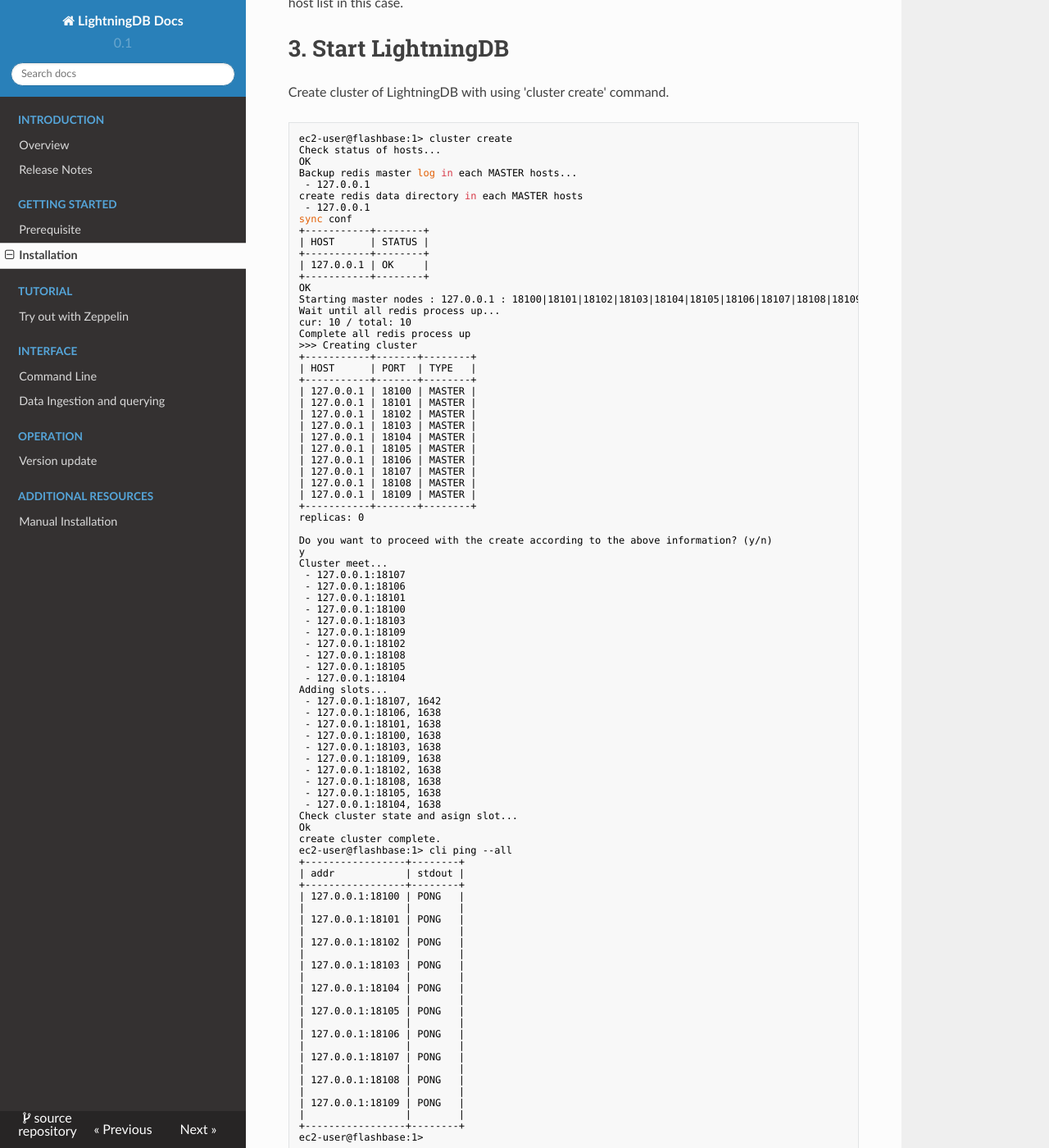
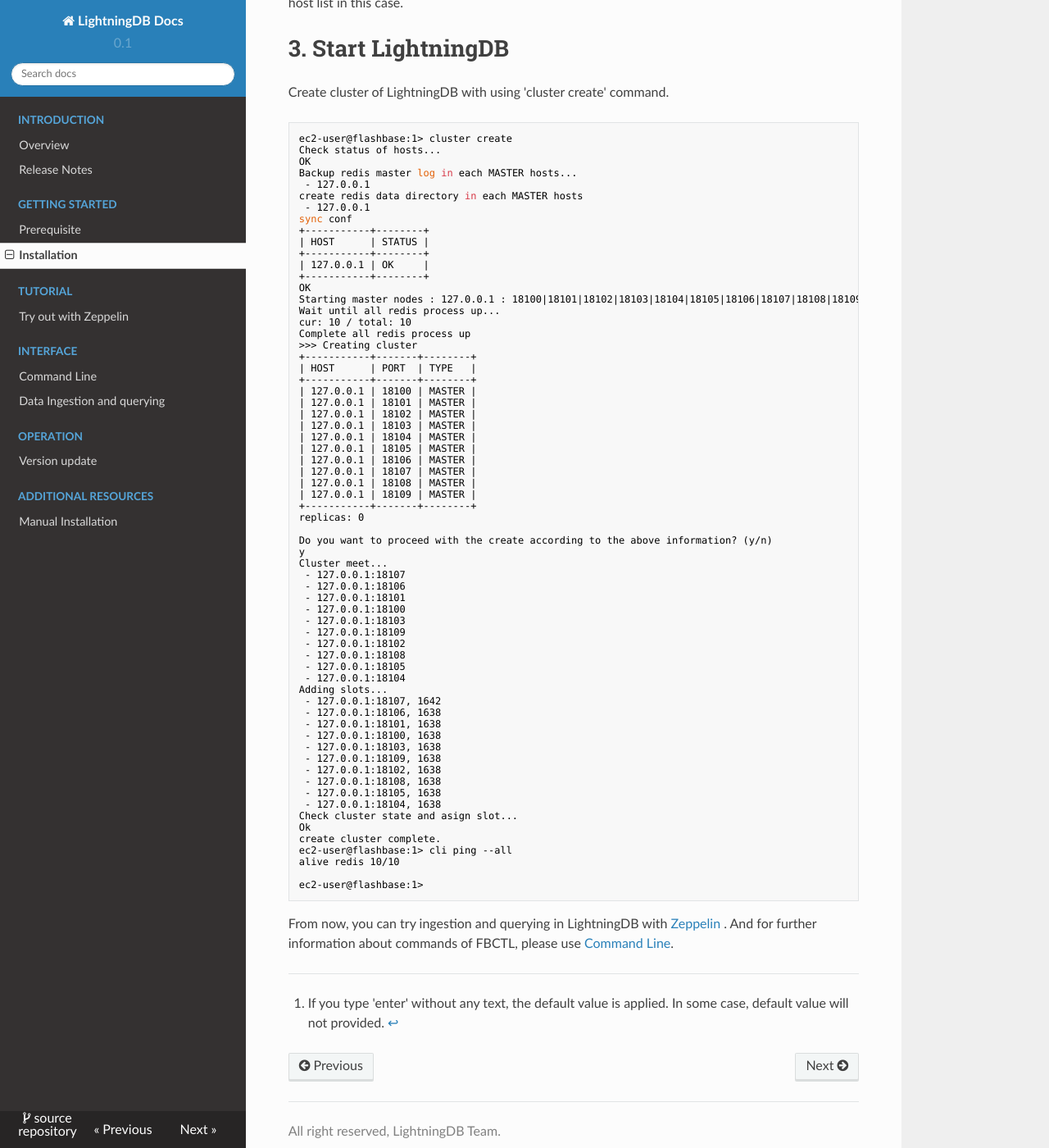
Before and after one commit to mnms/docs, an MkDocs documentation site: the page built from docs/install-fbctl.md, in a window 1280 px wide and 1400 px high, scrolled down 5245 px. Shown: the whole window at 82% size. Built offline with MkDocs 1.6.1, drawn with Linux system fonts in a browser that asks for light colours; nearby versions of some CDN libraries.

Commit message:
Update install-fbctl.md

````diff
--- a/docs/install-fbctl.md
+++ b/docs/install-fbctl.md
@@ -353,30 +353,8 @@
 Ok
 create cluster complete.
 ec2-user@flashbase:1> cli ping --all
-+-----------------+--------+
-| addr            | stdout |
-+-----------------+--------+
-| 127.0.0.1:18100 | PONG   |
-|                 |        |
-| 127.0.0.1:18101 | PONG   |
-|                 |        |
-| 127.0.0.1:18102 | PONG   |
-|                 |        |
-| 127.0.0.1:18103 | PONG   |
-|                 |        |
-| 127.0.0.1:18104 | PONG   |
-|                 |        |
-| 127.0.0.1:18105 | PONG   |
-|                 |        |
-| 127.0.0.1:18106 | PONG   |
-|                 |        |
-| 127.0.0.1:18107 | PONG   |
-|                 |        |
-| 127.0.0.1:18108 | PONG   |
-|                 |        |
-| 127.0.0.1:18109 | PONG   |
-|                 |        |
-+-----------------+--------+
+alive redis 10/10
+
 ec2-user@flashbase:1>
 ```
 
````
